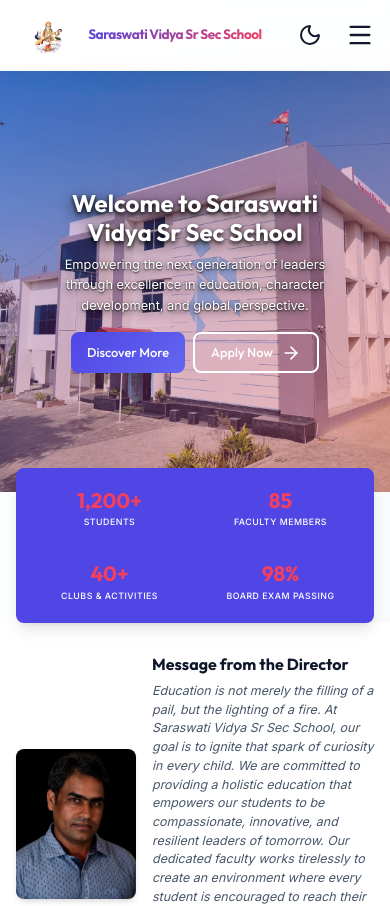
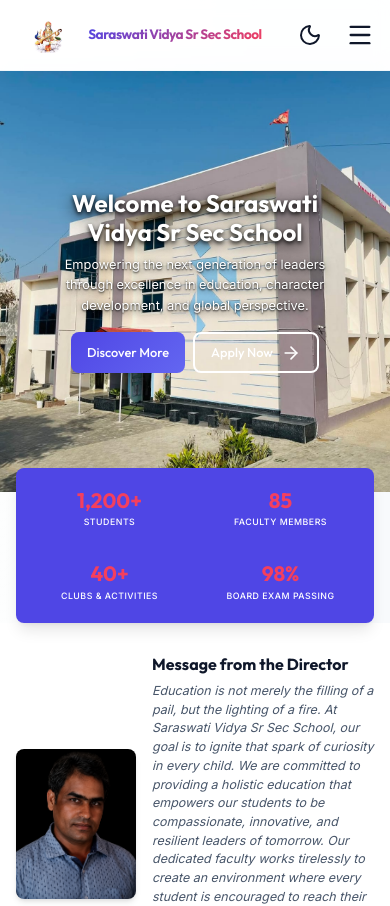
Before and after one commit to Mydvthukran/school-website, a React (Vite) app: page / in a window 390 px wide. Shown: the top 906 px of the page. Built offline with nearby package versions, Linux system fonts and the light colour scheme.

Commit message:
feat: add responsive Hero component styling

```diff
--- a/src/components/Hero.css
+++ b/src/components/Hero.css
@@ -13,7 +13,7 @@
   content: '';
   position: absolute;
   inset: 0;
-  background: linear-gradient(135deg, rgba(79, 70, 229, 0.3), rgba(244, 63, 94, 0.3));
+  background: transparent;
   z-index: 1;
 }
 
```
